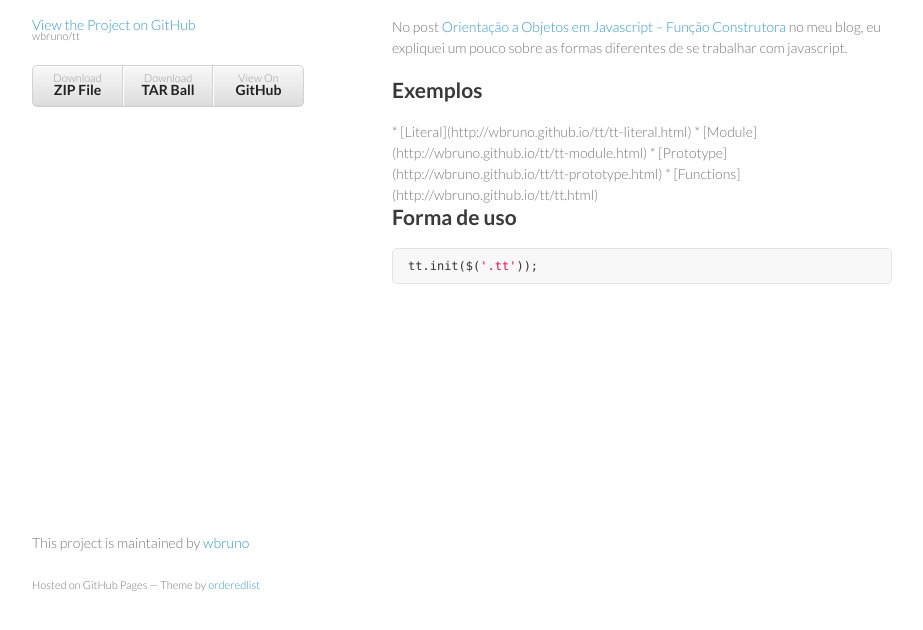
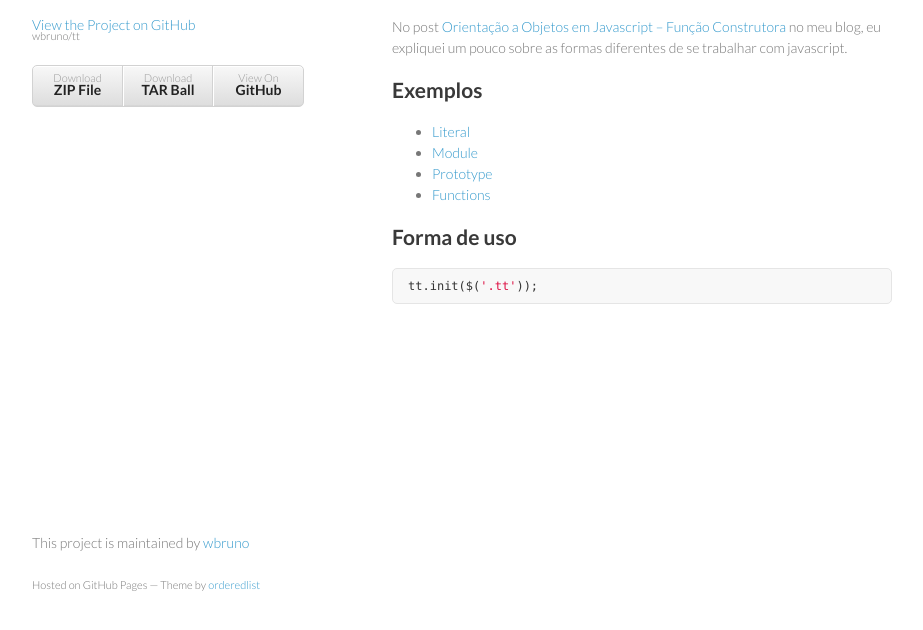
Before and after one commit to RaphaGrayfox/tt, a plain HTML site: page index.html in a window 1280 px wide. Shown: the part 136-766 px from the top of the page, without its empty margins (178-1101 px from the left). Drawn offline with Linux system fonts and the light colour scheme.

Commit message:
lista de exemplos

```diff
--- a/index.html
+++ b/index.html
@@ -37,11 +37,12 @@
 <p>No post <a href="http://wbruno.com.br/javascript-puro/orientacao-a-objetos-em-javascript-funcao-construtora/">Orientação a Objetos em Javascript – Função Construtora</a> no meu blog, eu expliquei um pouco sobre as formas diferentes de se trabalhar com javascript.</p>
 
 <h2>Exemplos</h2>
-* [Literal](http://wbruno.github.io/tt/tt-literal.html)
-* [Module](http://wbruno.github.io/tt/tt-module.html)
-* [Prototype](http://wbruno.github.io/tt/tt-prototype.html)
-* [Functions](http://wbruno.github.io/tt/tt.html)
-
+        <ul>
+          <li><a href="http://wbruno.github.io/tt/tt-literal.htm">Literal</a></li>
+          <li><a href="http://wbruno.github.io/tt/tt-module.htm">Module</a></li>
+          <li><a href="http://wbruno.github.io/tt/tt-prototype.html">Prototype</a></li>
+          <li><a href="http://wbruno.github.io/tt/tt.html">Functions</a></li>
+	</ul>
 
 <h2>
 <a name="forma-de-uso" class="anchor" href="#forma-de-uso"><span class="octicon octicon-link"></span></a>Forma de uso</h2>
```
